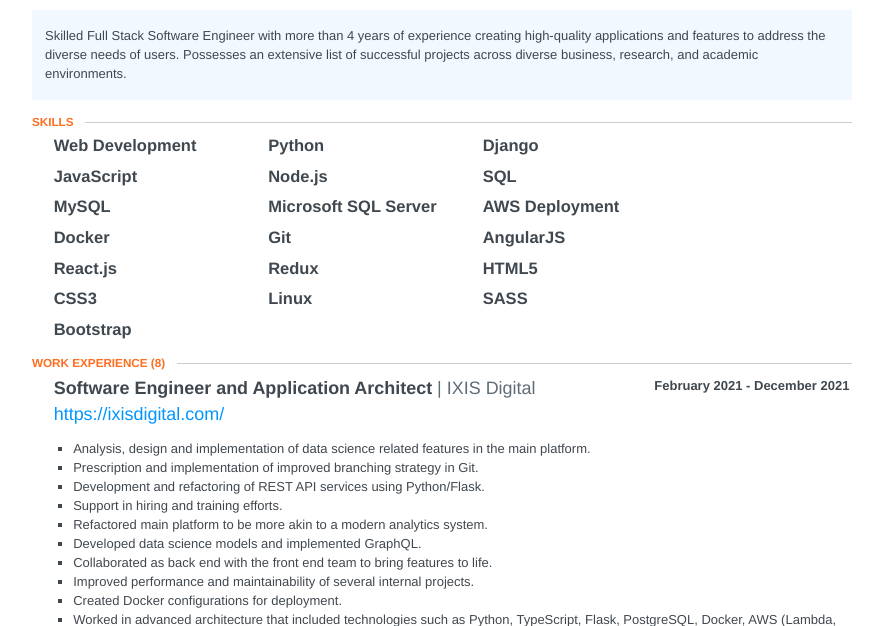
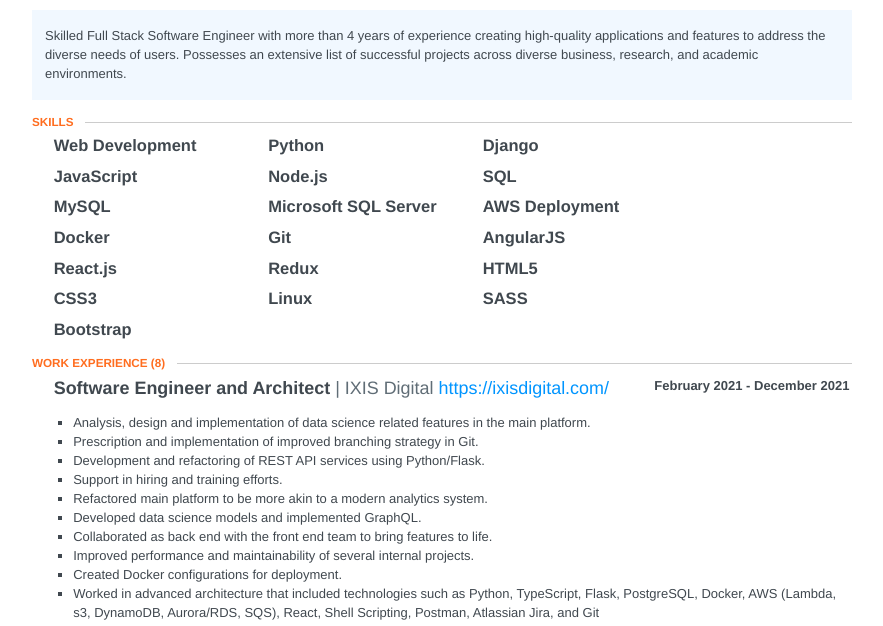
Before and after one commit to marioscience/marioscience.github.io, a website: page index.html in a window 1280 px wide. Shown: the part 172-798 px from the top of the page, without its empty margins (198-1081 px from the left). Drawn offline with Linux system fonts and the light colour scheme.

Commit message:
modifying title

```diff
--- a/index.html
+++ b/index.html
@@ -966,7 +966,7 @@ ul.courses li:hover {
 <!--            </div>-->
 <!--        </header>-->
         <header>
-            <div class="position">Software Engineer and Application Architect</div>
+            <div class="position">Software Engineer and Architect</div>
             <div class="company">IXIS Digital</div>
             <div class="date">
                 <span class="startDate">February 2021</span>
```
